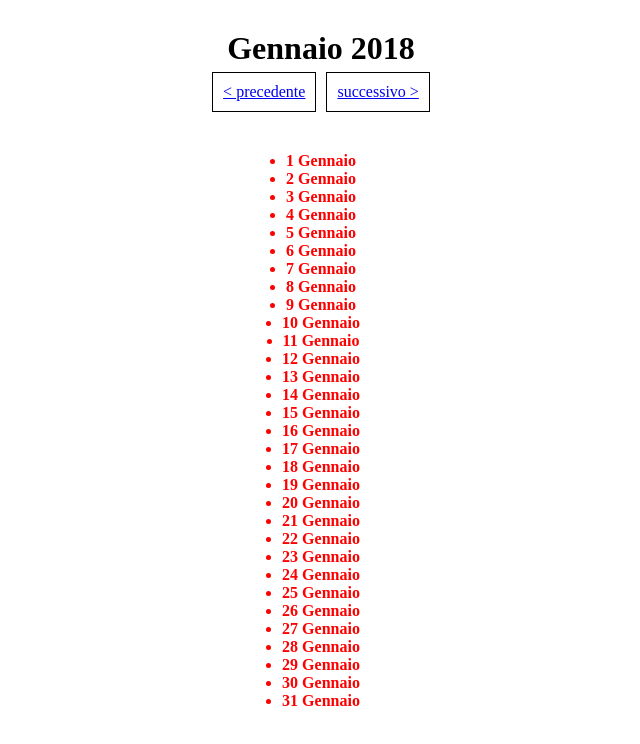
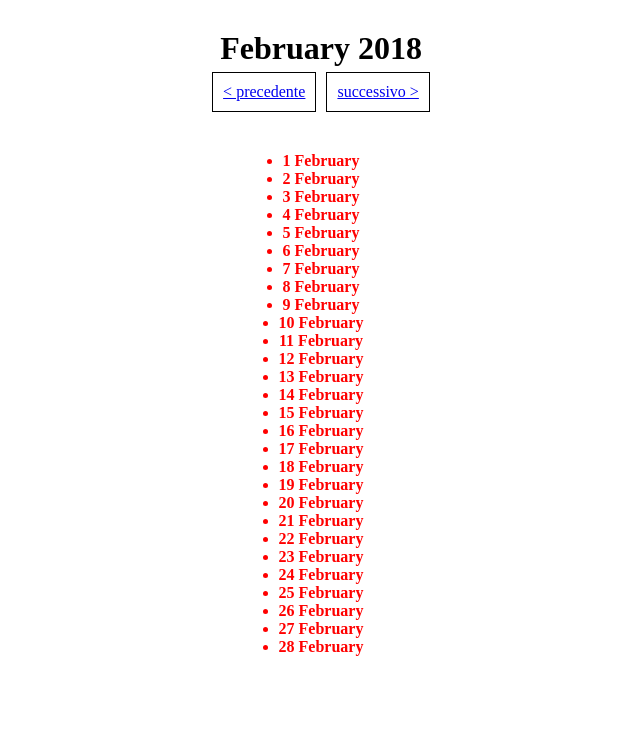
Before and after one commit to FreekAlberti/ajax-ex-calendar, a plain HTML site: page index.html in a window 1280 px wide. Shown: the whole page, without its empty margins (319-959 px from the left). Drawn offline with nearby package versions, Linux system fonts and the light colour scheme; no server answers.

Commit message:
header calendario handlebar

```diff
--- a/index.html
+++ b/index.html
@@ -11,17 +11,22 @@
   <title>Document</title>
 </head>
 <body>
-  <header>
+
+  <script id="entry-template1" type="text/x-handlebars-template">
     <div class="selezione-mese">
-      <h1 class="mese-selezionato">Gennaio 2018</h1>
+      <h1 class="mese-selezionato">{{mese}} 2018</h1>
       <div class="selettori">
         <a class="prev bottone" href="#">&#60; precedente</a>
         <a class="next bottone" href="#">successivo &#62;</a>
       </div>
     </div>
-  </header>
+  </script>
 
-  <script id="entry-template" type="text/x-handlebars-template">
+  <div id="headerCalendario">
+
+  </div>
+
+  <script id="entry-template2" type="text/x-handlebars-template">
     <ul class="giorni-del-mese">
       <li class="day holiday">{{giorno}} {{mese}}</li>
     </ul>
--- a/js/script.js
+++ b/js/script.js
@@ -7,7 +7,7 @@
 
 $(document).ready(function() {
 
-  var dataInizio = "2018-01-01";
+  var dataInizio = "2018-02-01";
   var giorniMese = moment(dataInizio).daysInMonth();
 
   $.ajax(
@@ -24,18 +24,30 @@ $(document).ready(function() {
   );
 
   // handlebars
-  var source = $("#entry-template").html();
-  var template = Handlebars.compile(source);
+
+  var source1 = $("#entry-template1").html();
+  var template1 = Handlebars.compile(source1);
+
+  var context1 = {
+    "mese" : moment(dataInizio).format("MMMM")
+  };
+
+  var html1 = template1(context1);
+
+  $("#headerCalendario").append(html1);
+
+  var source2 = $("#entry-template2").html();
+  var template2 = Handlebars.compile(source2);
 
   for (var i = 1; i <= giorniMese; i++) {
-    var context = {
+    var context2 = {
       "giorno" : i,
-      "mese" : "Gennaio"
+      "mese" : moment(dataInizio).format("MMMM")
     };
 
-    var html = template(context);
+    var html2 = template2(context2);
 
-    $("#calendario").append(html);
+    $("#calendario").append(html2);
   }
 
 });
```
